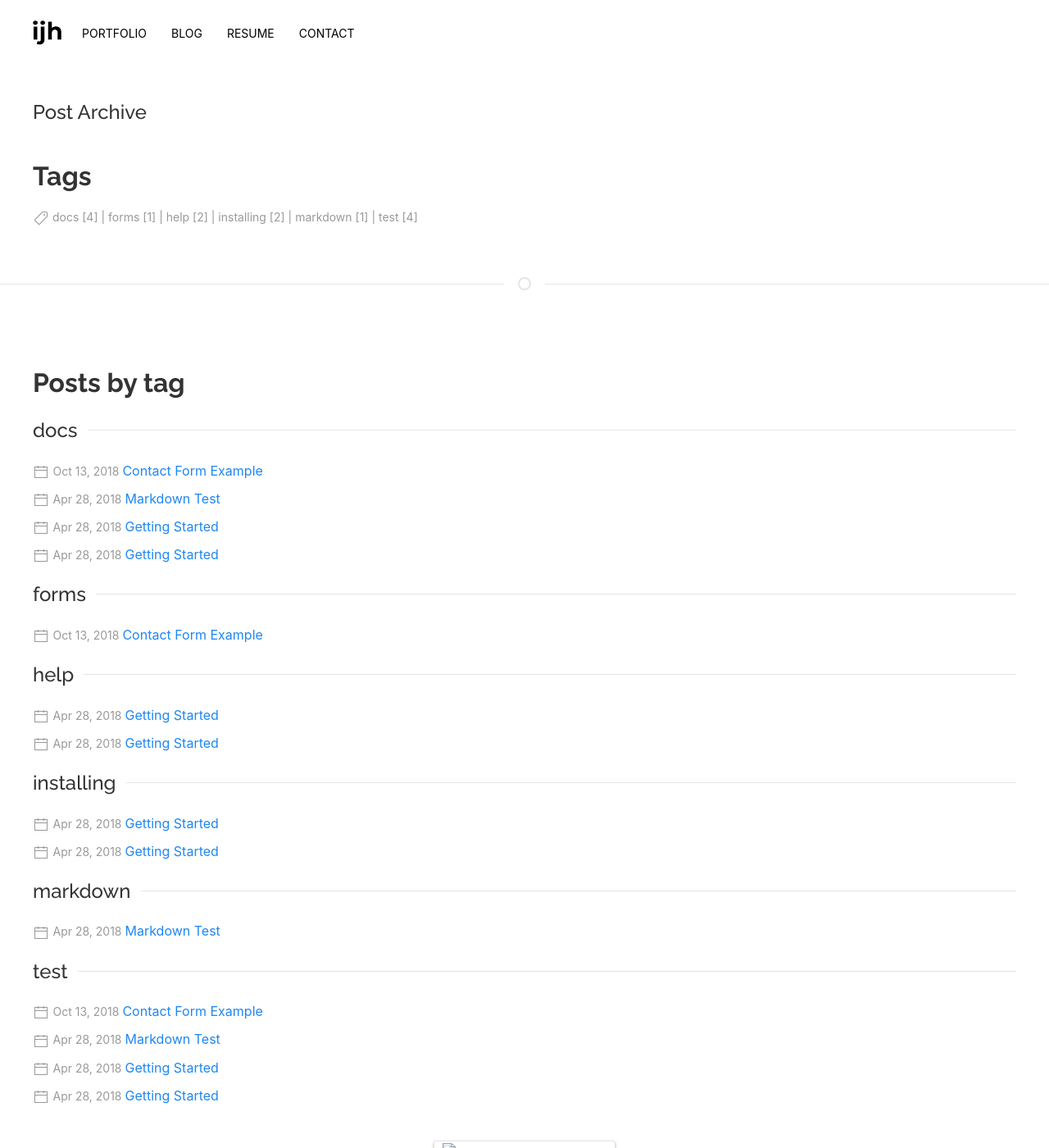
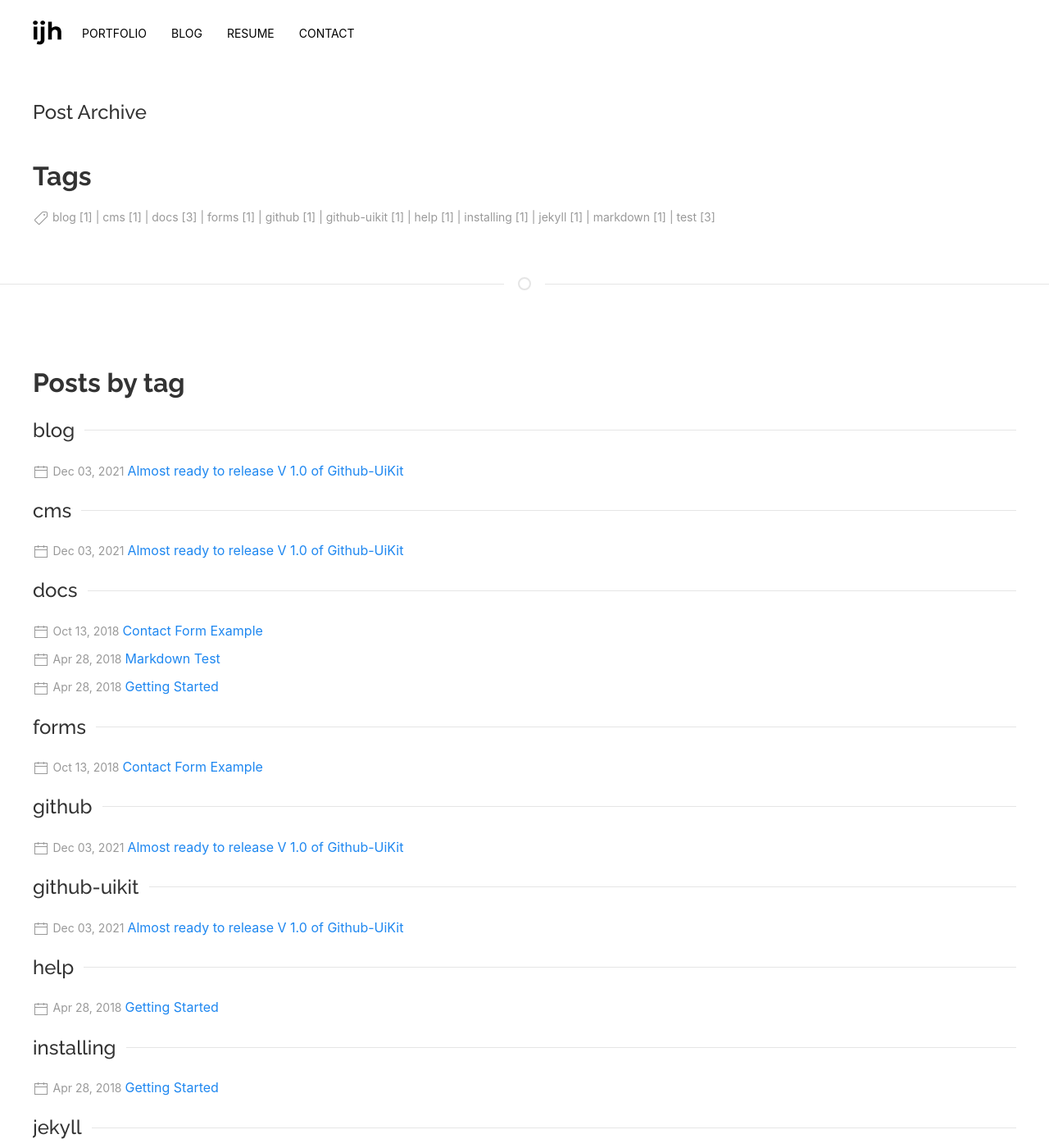
Before and after one commit to kre8t/kre8t.github.io, a Jekyll site: the page built from archive/index.html, in a window 1280 px wide and 1400 px high. Shown: the whole window at 82% size. Built offline with Jekyll 4.4.1, drawn with Linux system fonts in a browser that asks for light colours; comment, search, counter and statistics services are not loaded; some of the changed text lies outside the part shown.

Commit message:
updated footer links

```diff
--- a/_includes/footer.html
+++ b/_includes/footer.html
@@ -4,8 +4,8 @@
       <div class="uk-grid-match uk-child-width-1-1@m" uk-grid>
         <div class="uk-text-center uk-text-small">
           <p>
-            &copy; <a class="uk-link-text" href="https://github.com/isaacjosephhorton">Isaac Joseph Horton</a> | <a class="uk-link-text" href="https://github.com/isaacjosephhorton/github-uikit">Github-UiKit</a>
-            <br>
+            &copy; 2021 <a class="uk-link-text" href="{{"https://isaacjosephhorton.github.io" | relative_url }}">Isaac Joseph Horton</a> | <a class="uk-link-text" href="{{"https://github.com/isaacjosephhorton/github-uikit" | relative_url }}">Github-UiKit</a>
+           <br>
             {% include footer-links.html %}
           </p>
         </div>
--- a/_posts/2021-12-03-getting-ready-to-release.md
+++ b/_posts/2021-12-03-getting-ready-to-release.md
@@ -1,11 +1,11 @@
 ---
 layout: post
-title: "Getting Started"
-date: "2018-04-28 10:32:13 -0700"
-tags: [test, help, docs, installing]
+title: "Almost ready to release V 1.0 of Github-UiKit"
+date: "2021-12-03 10:32:13 -0700"
+tags: [github-uikit, github, cms, blog, jekyll]
 ---
 
-Jekyll-UiKit is available as a [Jekyll theme gem](https://jekyllrb.com/docs/themes/). It has been built with Github Pages in mind. Installing should be fairly simple.
+Github-UiKit is available as a [Jekyll theme gem](https://jekyllrb.com/docs/themes/). It has been built with Github Pages in mind. Installing should be fairly simple.
 
 <!--more-->
 
```
